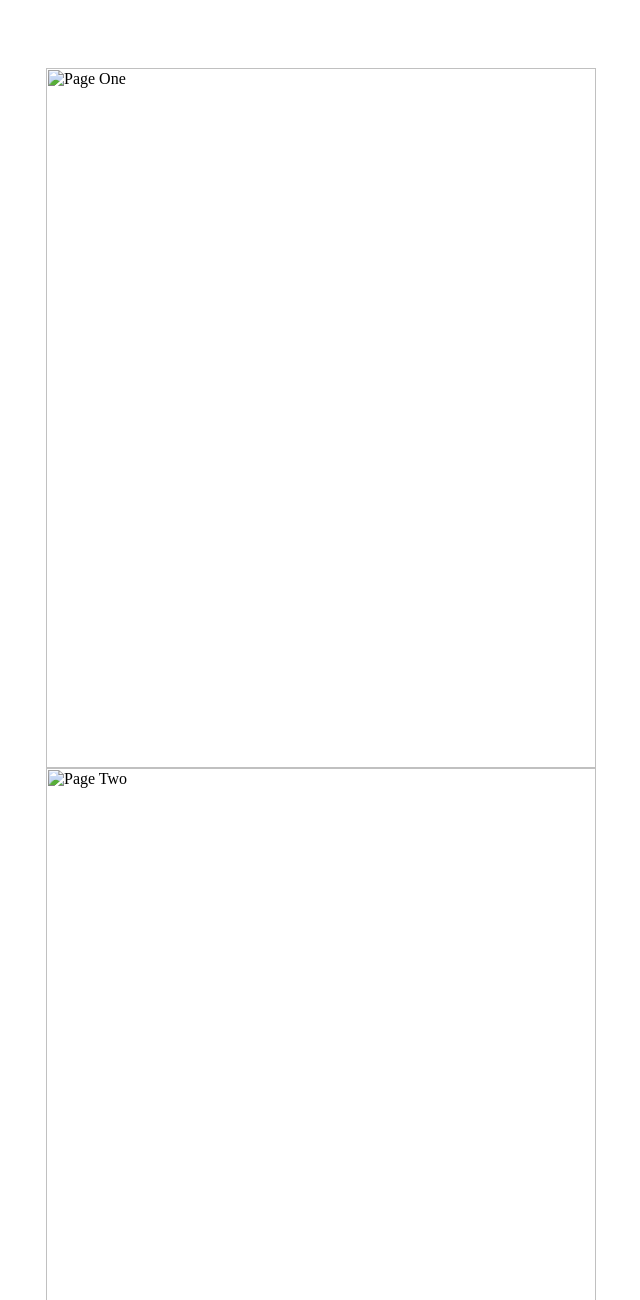
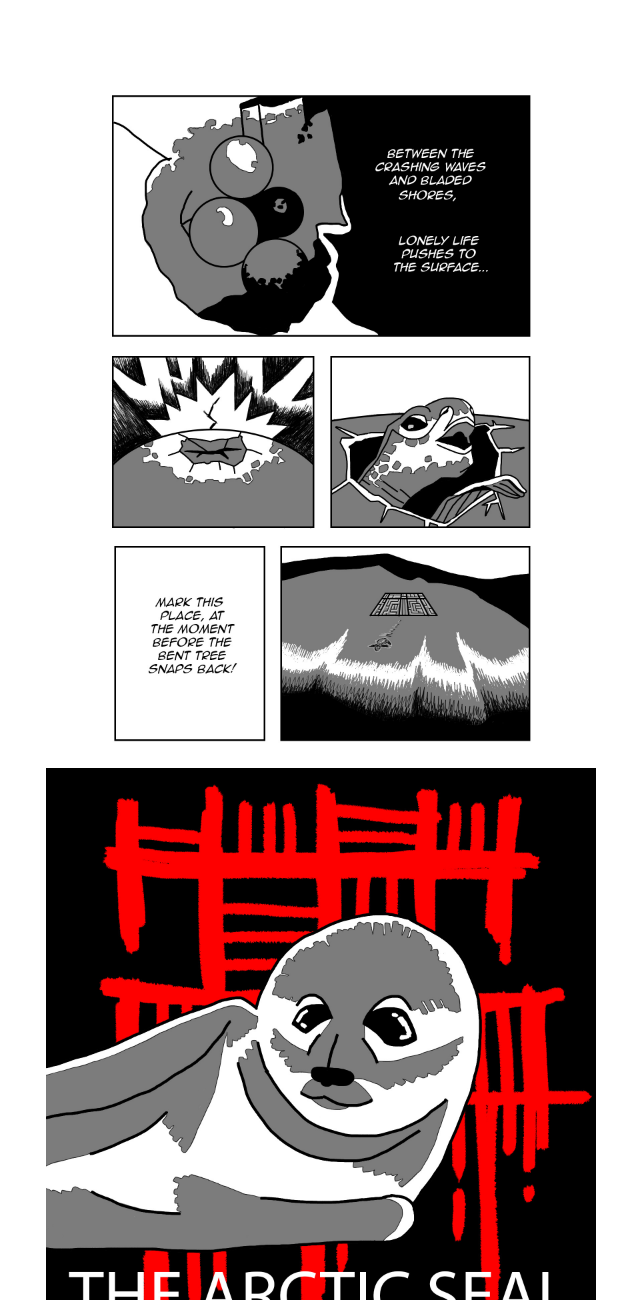
Before and after one commit to brandfonbrener/brandfonbrener.github.io, a plain HTML site: page index.html in a window 1280 px wide. Shown: the top 1300 px of the page, without its empty margins (54-694 px from the left). Drawn offline with Linux system fonts and the light colour scheme.

Commit message:
Update index.html

```diff
--- a/index.html
+++ b/index.html
@@ -23,11 +23,11 @@
 
 
 
-<img src="PAGES\pageone.jpg" width="550" height="700" alt="Page One">
+<img src="PAGES\page1.jpg" width="550" height="700" alt="Page One">
 <br>
-<img src="PAGES\pagetwo.jpg" width="550" height="700" alt="Page Two">
+<img src="PAGES\page2.jpg" width="550" height="700" alt="Page Two">
 <br>
-<img src="PAGES\pagethree.jpg" width="550" height="700" alt="Page Three">
+<img src="PAGES\page3.jpg" width="550" height="700" alt="Page Three">
 <!-- image with 3 parameters, no closing tag -->
 <!-- SRC = ADDRESS -->
 <!-- WIDTH and HEIGHT in pixels -->
```
